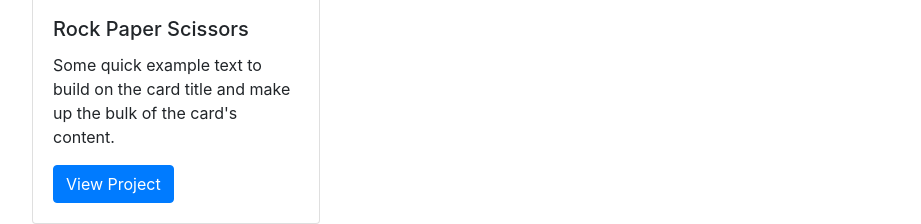
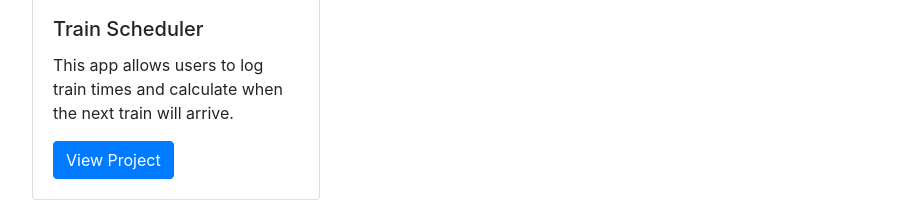
Before and after one commit to lfkurtz7/Bootstrap-Portfolio, a plain HTML site: page portfolio.html in a window 1280 px wide. Shown: the part 1215-1439 px from the top of the page, without its empty margins (53-974 px from the left). After the commit the page ends 1415 px from the top, so only its background shows below. Drawn offline with nearby package versions, Linux system fonts and the light colour scheme.

Commit message:
added train scheduler to portfolio

```diff
--- a/portfolio.html
+++ b/portfolio.html
@@ -98,12 +98,11 @@
                             <div class="col-md-6">
 
                                     <div class="card" style="width: 18rem;">
-                                        <img src="assets/images/apps.jpg" class="card-img-top" alt="Rock Paper Scissors">
+                                        <img src="assets/images/apps.jpg" class="card-img-top" alt="Train Scheduler">
                                         <div class="card-body">
-                                            <h5 class="card-title">Rock Paper Scissors</h5>
-                                            <p class="card-text">Some quick example text to build on the card title and make up the bulk
-                                                of the card's content.</p>
-                                            <a href="#" class="btn btn-primary">View Project</a>
+                                            <h5 class="card-title">Train Scheduler</h5>
+                                            <p class="card-text">This app allows users to log train times and calculate when the next train will arrive.</p>
+                                            <a href="https://lfkurtz7.github.io/train-schedule-firebase/" class="btn btn-primary">View Project</a>
                                         </div>
                                     </div>
                                 </div>
```
